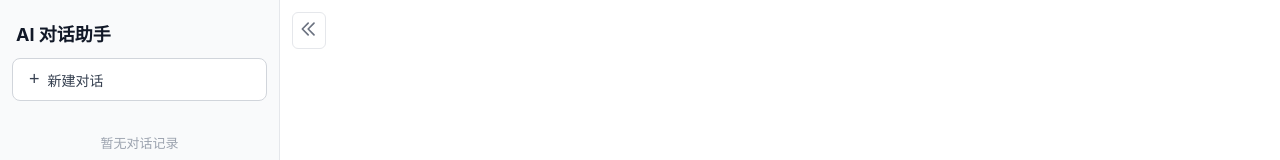
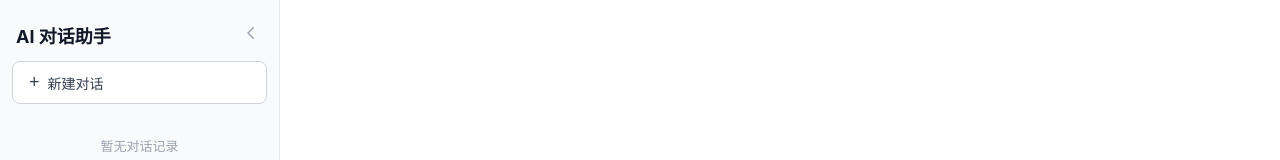
Before and after one commit to rational456/ai-chatbot, a Vue app: page / in a window 1280 px wide. Shown: the top 160 px of the page. Built offline with nearby package versions, Linux system fonts and the light colour scheme.

Commit message:
fix: 收起按钮移至侧边栏右上角

```diff
--- a/src/App.vue
+++ b/src/App.vue
@@ -29,12 +29,9 @@ const closeSidebar = () => {
 
     <!-- 主区域 -->
     <main class="main-content">
-      <!-- 收起/展开按钮 -->
-      <button class="toggle-btn" @click="toggleSidebar" :title="sidebarOpen ? '收起侧边栏' : '展开侧边栏'">
-        <svg v-if="sidebarOpen" width="20" height="20" viewBox="0 0 24 24" fill="none" stroke="currentColor" stroke-width="2" stroke-linecap="round" stroke-linejoin="round">
-          <path d="M11 19l-7-7 7-7M18 19l-7-7 7-7"/>
-        </svg>
-        <svg v-else width="20" height="20" viewBox="0 0 24 24" fill="none" stroke="currentColor" stroke-width="2" stroke-linecap="round" stroke-linejoin="round">
+      <!-- 展开按钮（仅侧边栏收起时显示） -->
+      <button v-if="!sidebarOpen" class="toggle-btn" @click="toggleSidebar" title="展开侧边栏">
+        <svg width="20" height="20" viewBox="0 0 24 24" fill="none" stroke="currentColor" stroke-width="2" stroke-linecap="round" stroke-linejoin="round">
           <line x1="3" y1="6" x2="21" y2="6" />
           <line x1="3" y1="12" x2="21" y2="12" />
           <line x1="3" y1="18" x2="21" y2="18" />
--- a/src/components/layout/AppSidebar.vue
+++ b/src/components/layout/AppSidebar.vue
@@ -16,6 +16,11 @@ const goSettings = () => {
   <div class="app-sidebar">
     <div class="sidebar-header">
       <h1 class="app-title">AI 对话助手</h1>
+      <button class="collapse-btn" @click="emit('close')" title="收起侧边栏">
+        <svg width="18" height="18" viewBox="0 0 24 24" fill="none" stroke="currentColor" stroke-width="2" stroke-linecap="round" stroke-linejoin="round">
+          <path d="M11 19l-7-7 7-7"/>
+        </svg>
+      </button>
     </div>
     <NewChatButton @created="emit('close')" />
     <SessionList @selected="emit('close')" />
@@ -39,13 +44,32 @@ const goSettings = () => {
 }
 
 .sidebar-header {
-  padding: 20px 16px 12px;
+  display: flex;
+  align-items: center;
+  justify-content: space-between;
+  padding: 20px 12px 12px 16px;
 }
 
 .app-title {
   font-size: 18px;
   font-weight: 700;
   color: #111827;
+}
+
+.collapse-btn {
+  padding: 4px;
+  border: none;
+  border-radius: 6px;
+  background: transparent;
+  color: #9ca3af;
+  cursor: pointer;
+  transition: background 0.15s, color 0.15s;
+  flex-shrink: 0;
+}
+
+.collapse-btn:hover {
+  background: #e5e7eb;
+  color: #374151;
 }
 
 .sidebar-footer {
```
